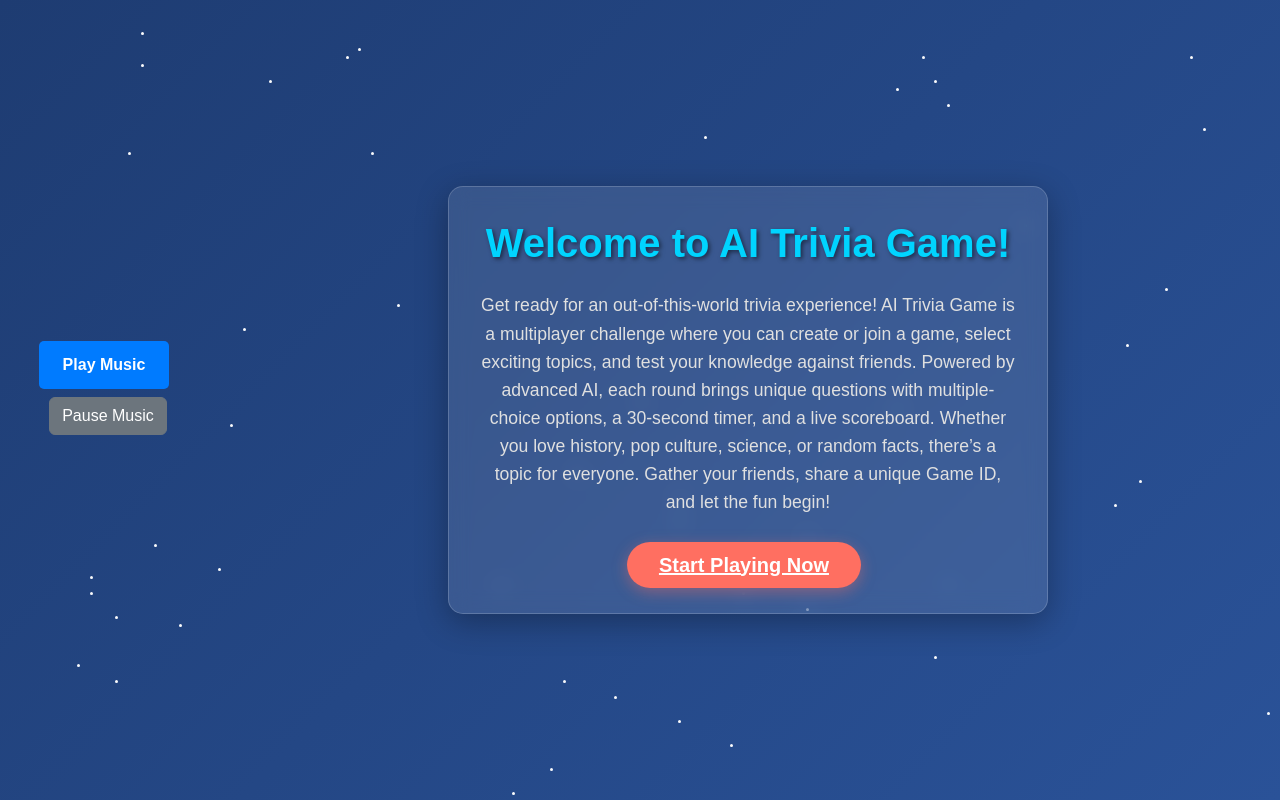
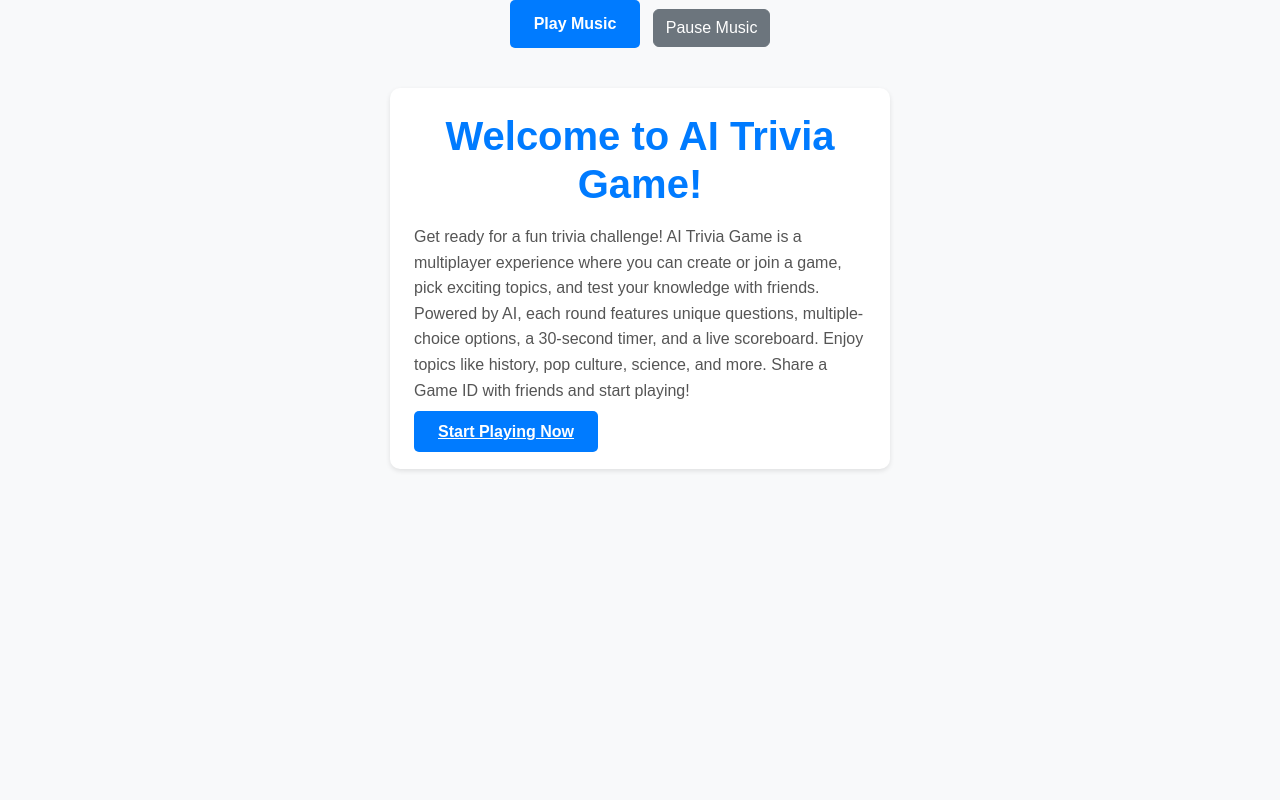
Before and after one commit to zml1997-stl/ai-trivia, a Flask app: page / in a window 1280 px wide. Run offline with Flask 3, Linux system fonts and the light colour scheme.

Commit message:
Update welcome.html

```diff
--- a/templates/welcome.html
+++ b/templates/welcome.html
@@ -6,110 +6,25 @@
     <title>Welcome to AI Trivia Game</title>
     <link href="https://cdn.jsdelivr.net/npm/bootstrap@5.3.0/dist/css/bootstrap.min.css" rel="stylesheet">
     <link rel="stylesheet" href="{{ url_for('static', filename='styles.css') }}">
-    <style>
-        body {
-            background: linear-gradient(135deg, #1e3c72, #2a5298); /* Gradient background for a cosmic feel */
-            color: #ffffff;
-            min-height: 100vh;
-            display: flex;
-            align-items: center;
-            justify-content: center;
-            padding: 0;
-            margin: 0;
-            font-family: 'Arial', sans-serif;
-        }
-        .welcome-card {
-            background: rgba(255, 255, 255, 0.1);
-            backdrop-filter: blur(10px);
-            border-radius: 15px;
-            padding: 2rem;
-            text-align: center;
-            max-width: 600px;
-            box-shadow: 0 8px 32px rgba(0, 0, 0, 0.3);
-            border: 1px solid rgba(255, 255, 255, 0.18);
-        }
-        .welcome-card h1 {
-            font-size: 2.5rem;
-            font-weight: 700;
-            color: #00d4ff;
-            text-shadow: 2px 2px 4px rgba(0, 0, 0, 0.5);
-            margin-bottom: 1.5rem;
-        }
-        .welcome-card p {
-            font-size: 1.1rem;
-            line-height: 1.6;
-            margin-bottom: 2rem;
-            color: #e0e0e0;
-        }
-        .animated-btn {
-            background-color: #ff6f61;
-            border: none;
-            padding: 0.75rem 2rem;
-            font-size: 1.25rem;
-            font-weight: 600;
-            color: #fff;
-            border-radius: 25px;
-            transition: all 0.3s ease;
-            box-shadow: 0 4px 15px rgba(255, 111, 97, 0.4);
-        }
-        .animated-btn:hover {
-            background-color: #e65b4d;
-            transform: translateY(-2px);
-            box-shadow: 0 6px 20px rgba(255, 111, 97, 0.6);
-        }
-        .animated-btn:active {
-            transform: translateY(0);
-            box-shadow: 0 2px 10px rgba(255, 111, 97, 0.4);
-        }
-        .star {
-            position: absolute;
-            width: 3px;
-            height: 3px;
-            background: #fff;
-            border-radius: 50%;
-            animation: twinkle 2s infinite alternate;
-        }
-        @keyframes twinkle {
-            from { opacity: 0.5; }
-            to { opacity: 1; }
-        }
-        /* Add some random stars for a space theme */
-        .stars {
-            position: fixed;
-            top: 0;
-            left: 0;
-            width: 100%;
-            height: 100%;
-            pointer-events: none;
-            z-index: -1;
-        }
-    </style>
 </head>
 <body>
-    <!-- Background stars for a cosmic effect -->
-    <div class="stars">
-        {% for i in range(50) %}
-            <div class="star" style="top: {{ range(0, 100) | random }}%; left: {{ range(0, 100) | random }}%; animation-delay: {{ range(0, 2) | random }}s;"></div>
-        {% endfor %}
-    </div>
-
     <audio id="background-music" autoplay loop muted>
         <source src="{{ url_for('static', filename='music.mp3') }}" type="audio/mpeg">
     </audio>
 
     <!-- Play/Pause Buttons -->
-    <div class="text-center mb-4">
+    <div class="text-center mb-3">
         <button id="playButton" class="btn btn-primary">Play Music</button>
         <button id="pauseButton" class="btn btn-secondary">Pause Music</button>
     </div>
 
     <div class="container">
         <div class="row justify-content-center">
-            <div class="col-md-8">
+            <div class="col-12">
                 <div class="welcome-card">
                     <h1>Welcome to AI Trivia Game!</h1>
                     <p>
-                        Get ready for an out-of-this-world trivia experience! AI Trivia Game is a multiplayer challenge where you can create or join a game, select exciting topics, and test your knowledge against friends. Powered by advanced AI, each round brings unique questions with multiple-choice options, a 30-second timer, and a live scoreboard. Whether you love history, pop culture, science, or random facts, there’s a topic for everyone. Gather your friends, share a unique Game ID, and let the fun begin!
+                        Get ready for a fun trivia challenge! AI Trivia Game is a multiplayer experience where you can create or join a game, pick exciting topics, and test your knowledge with friends. Powered by AI, each round features unique questions, multiple-choice options, a 30-second timer, and a live scoreboard. Enjoy topics like history, pop culture, science, and more. Share a Game ID with friends and start playing!
                     </p>
                     <a href="{{ url_for('play') }}" class="animated-btn">Start Playing Now</a>
                 </div>
@@ -121,29 +36,20 @@
     <script>
         document.addEventListener("click", function() {
             document.getElementById("background-music").muted = false;
-        }, { once: true });  // Runs only once on first user interaction
+        }, { once: true });
     </script>
     <script>
-        // Ensure the audio element is defined
         const audioElement = new Audio('{{ url_for("static", filename="music.mp3") }}');
-
-        // Select the buttons after DOM is fully loaded
         document.addEventListener("DOMContentLoaded", function() {
             const playButton = document.getElementById("playButton");
             const pauseButton = document.getElementById("pauseButton");
-
-            // Play button functionality
             playButton.addEventListener("click", function() {
-                audioElement.muted = false; // Unmute if muted
+                audioElement.muted = false;
                 audioElement.play();
             });
-
-            // Pause button functionality
             pauseButton.addEventListener("click", function() {
                 audioElement.pause();
             });
-
-            // Ensure autoplay works if the browser blocks it
             audioElement.play().catch(() => {
                 console.log("Autoplay blocked. User interaction required.");
             });
```
